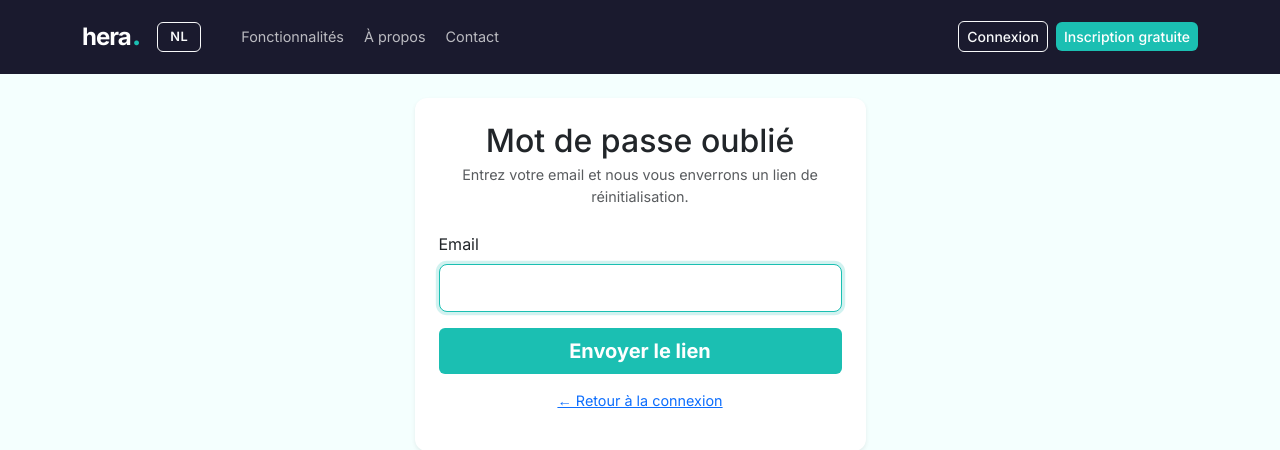
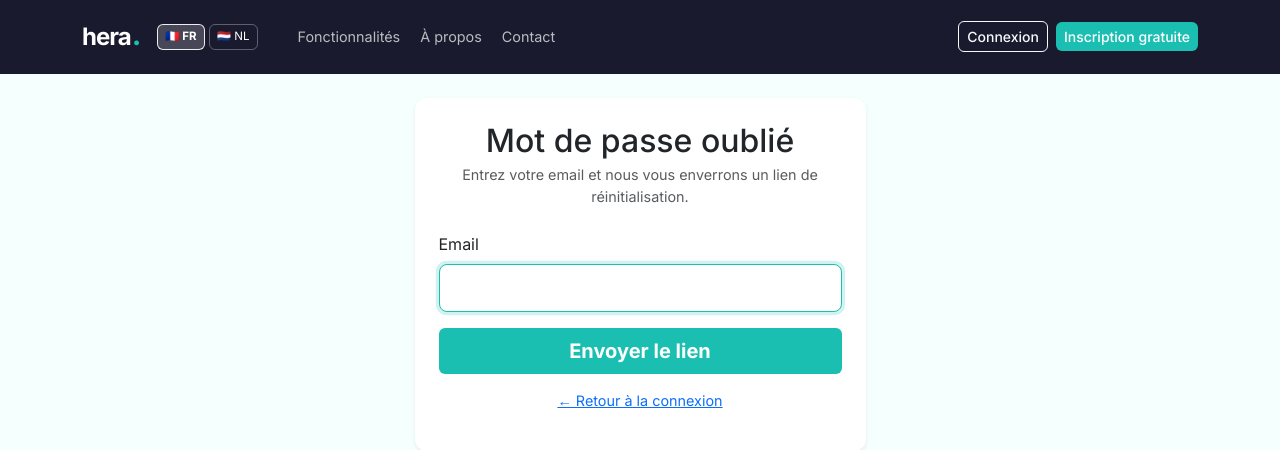
Before and after one commit to krs12k/Hera, a Flask app: page /mot-de-passe-oublie in a window 1280 px wide. Shown: the top 450 px of the page. Run offline with Flask 3, Linux system fonts and the light colour scheme; some libraries are stand-ins or nearby versions.

Commit message:
Selecteur langue : drapeaux FR/NL toujours visibles en haut a droite
Co-Authored-By: Claude Sonnet 4.6 <noreply@anthropic.com>

```diff
--- a/templates/base.html
+++ b/templates/base.html
@@ -26,11 +26,16 @@
             </div>
 
             <!-- Sélecteur de langue : toujours visible, tout à droite -->
-            <a href="{{ url_for('set_language', lang='nl' if lang == 'fr' else 'fr') }}"
-               class="btn btn-outline-light btn-sm me-2"
-               style="font-size:0.8rem;padding:4px 12px;font-weight:600;letter-spacing:0.5px">
-                {{ t.lang_switch }}
-            </a>
+            <div class="d-flex align-items-center me-2" style="gap:4px">
+                <a href="{{ url_for('set_language', lang='fr') }}"
+                   style="font-size:0.72rem;padding:3px 7px;text-decoration:none;border-radius:6px;border:1px solid rgba(255,255,255,{% if lang == 'fr' %}0.9{% else %}0.3{% endif %});color:#fff;background:rgba(255,255,255,{% if lang == 'fr' %}0.2{% else %}0{% endif %});font-weight:{% if lang == 'fr' %}700{% else %}400{% endif %}">
+                    🇫🇷 FR
+                </a>
+                <a href="{{ url_for('set_language', lang='nl') }}"
+                   style="font-size:0.72rem;padding:3px 7px;text-decoration:none;border-radius:6px;border:1px solid rgba(255,255,255,{% if lang == 'nl' %}0.9{% else %}0.3{% endif %});color:#fff;background:rgba(255,255,255,{% if lang == 'nl' %}0.2{% else %}0{% endif %});font-weight:{% if lang == 'nl' %}700{% else %}400{% endif %}">
+                    🇳🇱 NL
+                </a>
+            </div>
 
             <button class="navbar-toggler" type="button" data-bs-toggle="collapse" data-bs-target="#navMenu">
                 <span class="navbar-toggler-icon"></span>
```
